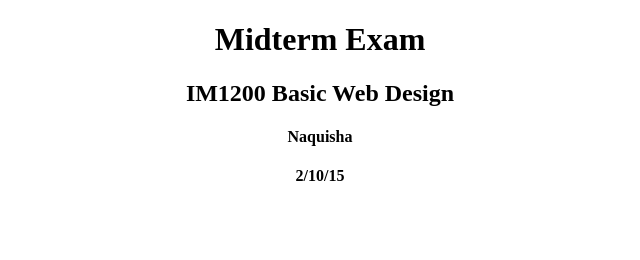
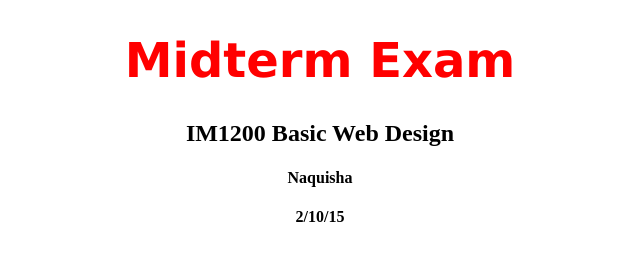
Before and after one commit to Nanajean14/Wats-Up, a plain HTML site: page midterm.html in a window 1280 px wide. Shown: the whole page, without its empty margins (320-960 px from the left). Drawn offline with Linux system fonts and the light colour scheme.

Commit message:
Update midterm.html

```diff
--- a/midterm.html
+++ b/midterm.html
@@ -10,6 +10,11 @@ h1,
 h2,
 h4 {
    text-align: center;
+}
+h1 {
+   font-size: 48px;
+   color: red;
+   font-family: Geneva, Verdana, 'Lucida Sans', 'Lucida Grande', 'Lucida Sans Unicode', sans-serif ;
 }
    #features{
 background-image: -webkit-linear-gradient(#000000,#606060 );
```
